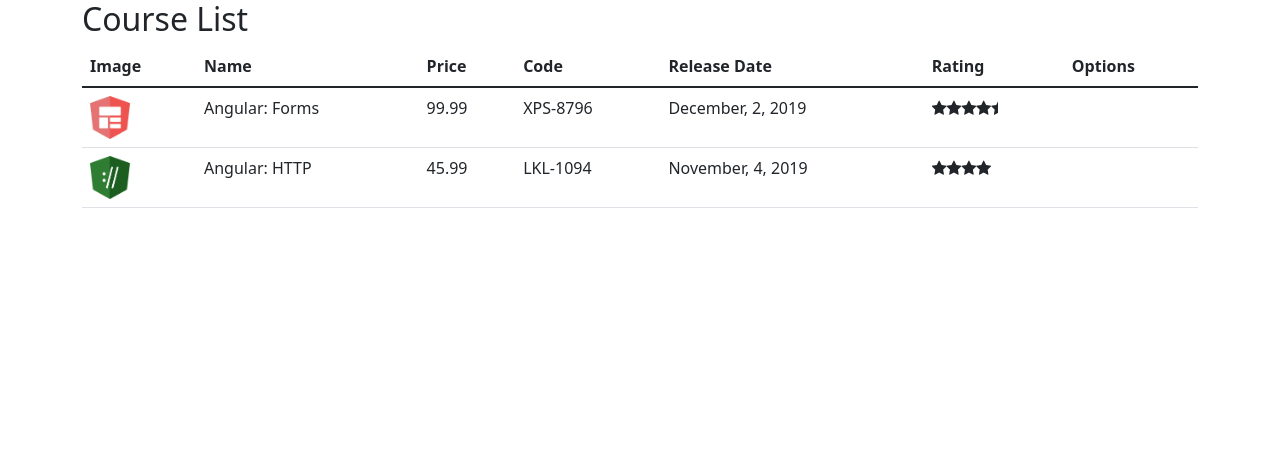
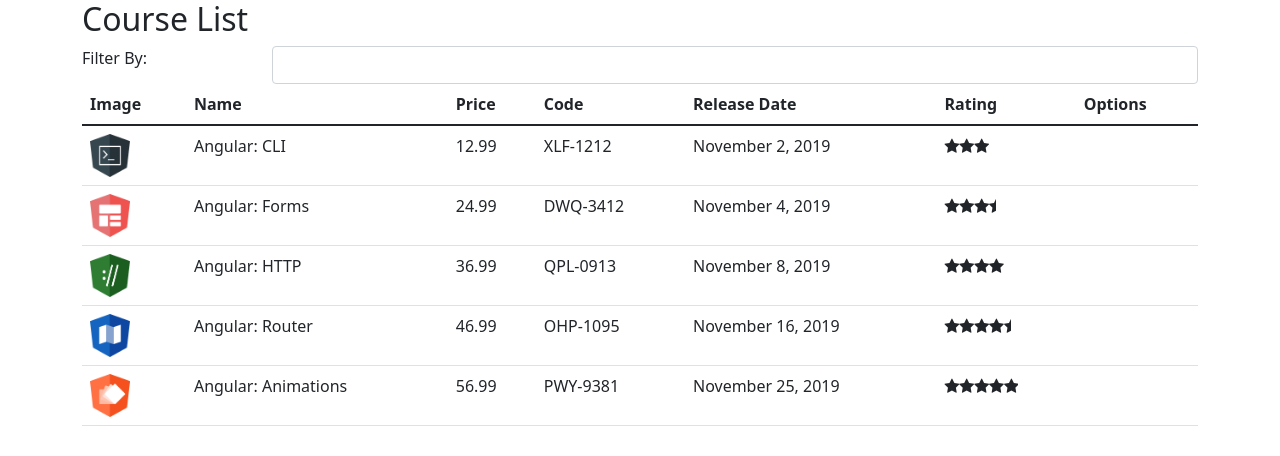
Before and after one commit to isaaclyra132/course-manager, an Angular app: page / in a window 1280 px wide. Shown: the top 456 px of the page. Built offline with nearby package versions, Linux system fonts and the light colour scheme.

Commit message:
added filter

```diff
--- a/src/app/courses/course-list.component.html
+++ b/src/app/courses/course-list.component.html
@@ -1,4 +1,11 @@
 <h2> Course List </h2>
+<div class="form-group row">
+  <label class="col-sm-2 col-from-label"> Filter By:</label>
+
+  <div class="col-sm-10">
+    <input [(ngModel)]="filter" class="form-control">
+  </div>
+</div>
 
 <table class="table table-stripped">
     <thead>
@@ -13,7 +20,7 @@
         </tr>
     </thead>
     <tbody>
-        <tr *ngFor="let course of courses">
+        <tr *ngFor="let course of filteredCourses">
             <td><img [src]="course.imageUrl" width="40"></td>
             <td>{{ course.name }}</td>
             <td>{{ course.price }}</td>
--- a/src/app/courses/course-list.component.ts
+++ b/src/app/courses/course-list.component.ts
@@ -1,5 +1,6 @@
 import { Component, OnInit } from "@angular/core";
 import { Course } from "./course";
+import { CourseService } from "./course.service";
 
 @Component({
     selector: 'app-course-list',
@@ -7,30 +8,25 @@ import { Course } from "./course";
     styleUrls: []
 })
 export class CourseListComponent implements OnInit {
-    courses: Course[] = [];
+  filteredCourses: Course[] = [];
 
-    ngOnInit(): void {
-        this.courses = [
-            {
-                id: 1,
-                name: 'Angular: Forms',
-                imageUrl: '/assets/images/forms.png',
-                price: 99.99,
-                code: 'XPS-8796',
-                duration: 120,
-                rating: 4.5,
-                releaseDate: 'December, 2, 2019',
-            },
-            {
-                id: 2,
-                name: 'Angular: HTTP',
-                imageUrl: '/assets/images/http.png',
-                price: 45.99,
-                code: 'LKL-1094',
-                duration: 80,
-                rating: 4.0,
-                releaseDate: 'November, 4, 2019',
-            }
-        ]
-    }
+  _courses: Course[] = [];
+  _filterBy: string = '';
+
+  constructor(private courseService: CourseService) {}
+
+  ngOnInit(): void {
+    this._courses = this.courseService.retrieveAll();
+    this.filteredCourses = this._courses;
+  }
+
+  set filter(value: string) {
+    this._filterBy = value;
+
+    this.filteredCourses = this._courses.filter((course: Course) => course.name.toLocaleLowerCase().indexOf(this._filterBy.toLocaleLowerCase()) > -1);
+  }
+
+  get filter() {
+    return this._filterBy;
+  }
 }
--- /dev/null
+++ b/src/app/courses/course.service.ts
@@ -0,0 +1,69 @@
+import { Injectable } from "@angular/core";
+import { Course } from "./course";
+
+@Injectable({
+  providedIn: 'root'
+})
+export class CourseService {
+  retrieveAll(): Course[] {
+    return COURSES;
+  }
+}
+
+var COURSES: Course[] = [
+  {
+      id: 1,
+      name: 'Angular: CLI',
+      releaseDate: 'November 2, 2019',
+      description: 'Neste curso, os alunos irão obter um grande conhecimento nos principais recursos do CLI.',
+      duration: 120,
+      code: 'XLF-1212',
+      rating: 3,
+      price: 12.99,
+      imageUrl: '/assets/images/cli.png',
+  },
+  {
+      id: 2,
+      name: 'Angular: Forms',
+      releaseDate: 'November 4, 2019',
+      description: 'Neste curso, os alunos irão obter um conhecimento aprofundado sobre os recursos disponíveis no módulo de Forms.',
+      duration: 80,
+      code: 'DWQ-3412',
+      rating: 3.5,
+      price: 24.99,
+      imageUrl: '/assets/images/forms.png',
+  },
+  {
+      id: 3,
+      name: 'Angular: HTTP',
+      releaseDate: 'November 8, 2019',
+      description: 'Neste curso, os alunos irão obter um conhecimento aprofundado sobre os recursos disponíveis no módulo de HTTP.',
+      duration: 80,
+      code: 'QPL-0913',
+      rating: 4.0,
+      price: 36.99,
+      imageUrl: '/assets/images/http.png',
+  },
+  {
+      id: 4,
+      name: 'Angular: Router',
+      releaseDate: 'November 16, 2019',
+      description: 'Neste curso, os alunos irão obter um conhecimento aprofundado sobre os recursos disponíveis no módulo de Router.',
+      duration: 80,
+      code: 'OHP-1095',
+      rating: 4.5,
+      price: 46.99,
+      imageUrl: '/assets/images/router.png',
+  },
+  {
+      id: 5,
+      name: 'Angular: Animations',
+      releaseDate: 'November 25, 2019',
+      description: 'Neste curso, os alunos irão obter um conhecimento aprofundado sobre os recursos disponíveis sobre Animation.',
+      duration: 80,
+      code: 'PWY-9381',
+      rating: 5,
+      price: 56.99,
+      imageUrl: '/assets/images/animations.png',
+  }
+];
--- a/src/app/courses/course.ts
+++ b/src/app/courses/course.ts
@@ -7,4 +7,5 @@ export interface Course {
     duration: number;
     rating: number;
     releaseDate: string;
+    description: string;
 }
```
